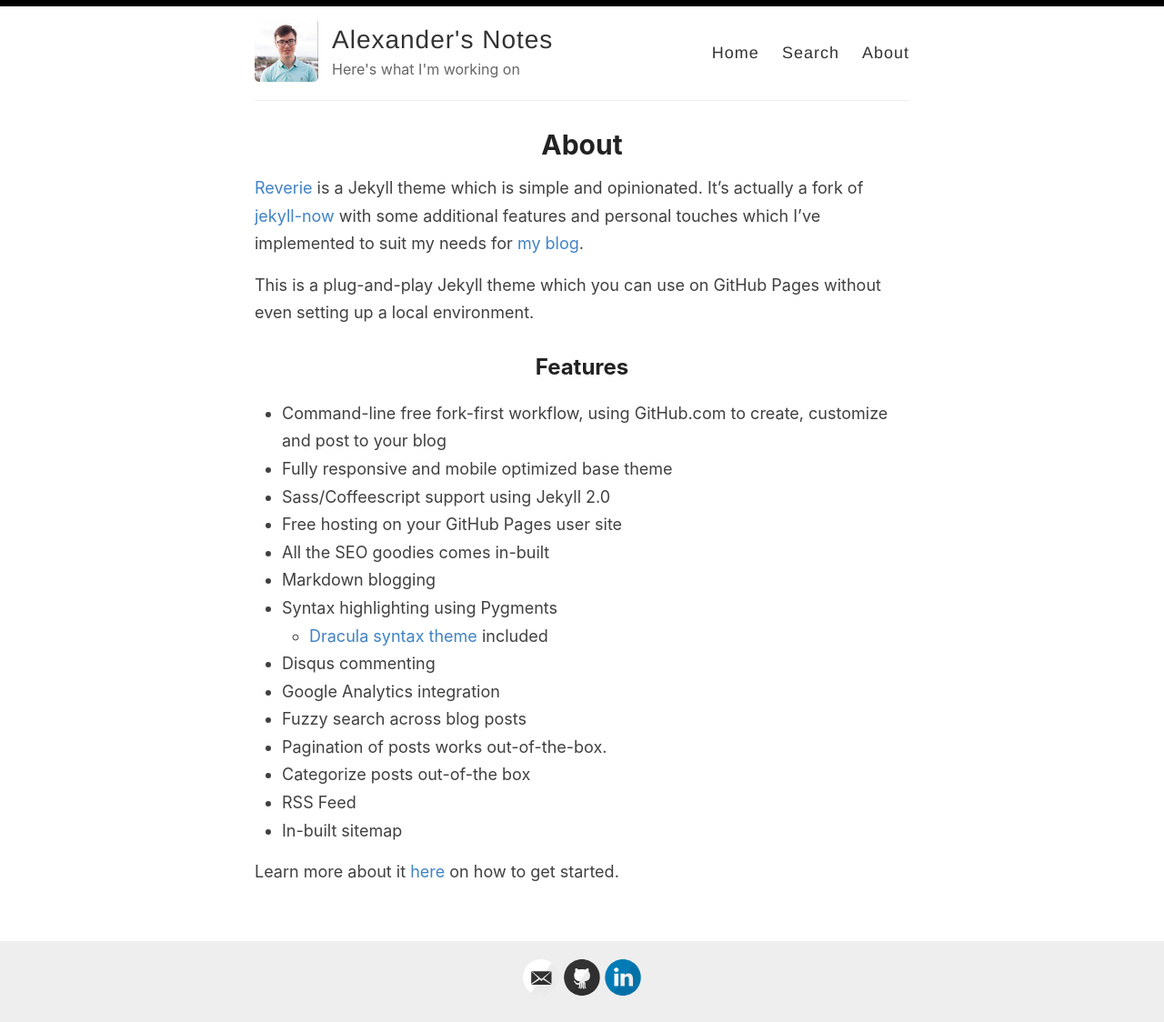
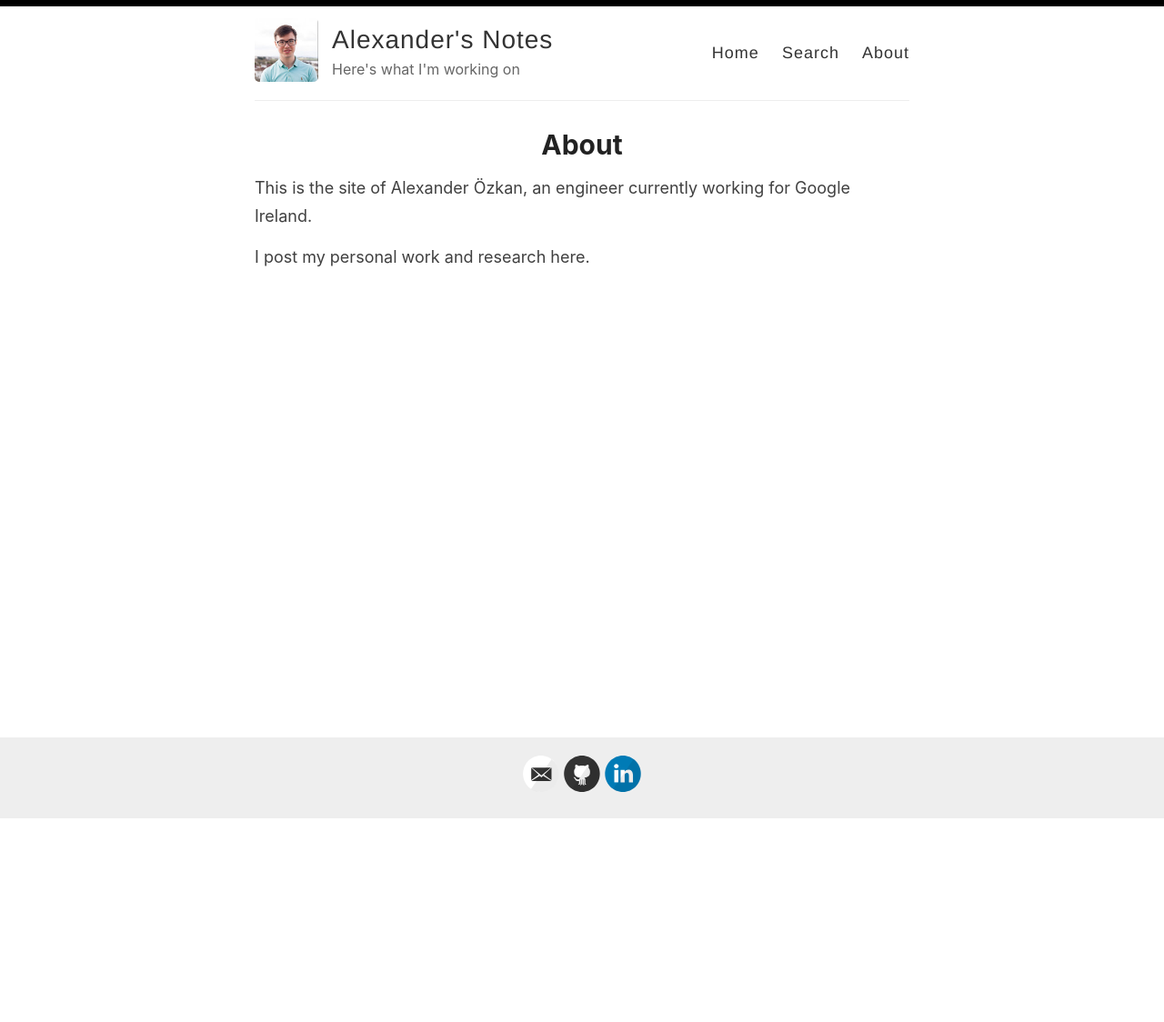
Before and after one commit to alexander-ozkan/portfolio, a Jekyll site: the page built from _pages/about.md, in a window 1280 px wide. Shown: the whole page at 91% size. Built offline with Jekyll 4.4.1, drawn with Linux system fonts in a browser that asks for light colours; after the commit the page ends 901 px from its top, so only the background shows below that.

Commit message:
Update about.md
Added personalized update

```diff
--- a/_pages/about.md
+++ b/_pages/about.md
@@ -4,26 +4,6 @@ title: About
 permalink: /about/
 ---
 
-[Reverie](https://github.com/amitmerchant1990/reverie) is a Jekyll theme which is simple and opinionated. It's actually a fork of [jekyll-now](https://github.com/barryclark/jekyll-now) with some additional features and personal touches which I've implemented to suit my needs for [my blog](https://www.amitmerchant.com).
+This is the site of Alexander Özkan, an engineer currently working for Google Ireland.
 
-This is a plug-and-play Jekyll theme which you can use on GitHub Pages without even setting up a local environment.
-
-## Features
-
-- Command-line free fork-first workflow, using GitHub.com to create, customize and post to your blog
-- Fully responsive and mobile optimized base theme
-- Sass/Coffeescript support using Jekyll 2.0
-- Free hosting on your GitHub Pages user site
-- All the SEO goodies comes in-built
-- Markdown blogging
-- Syntax highlighting using Pygments
-    - [Dracula syntax theme](https://draculatheme.com/) included
-- Disqus commenting
-- Google Analytics integration
-- Fuzzy search across blog posts
-- Pagination of posts works out-of-the-box.
-- Categorize posts out-of-the box
-- RSS Feed
-- In-built sitemap
-
-Learn more about it [here](https://github.com/amitmerchant1990/reverie) on how to get started.
+I post my personal work and research here.
```
